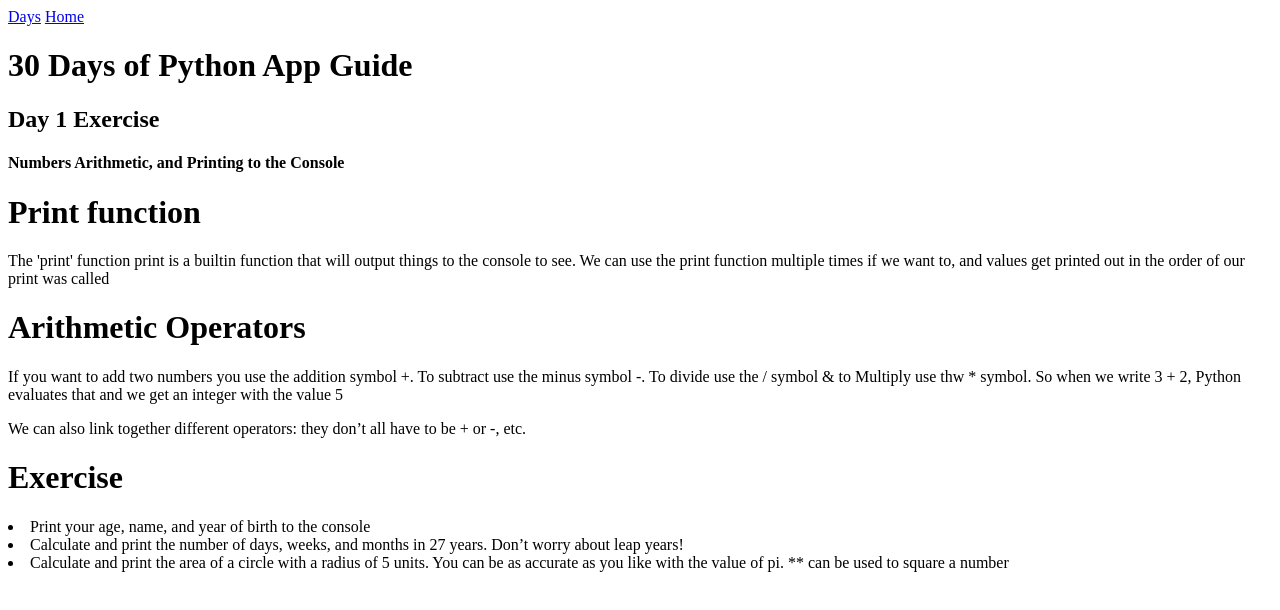
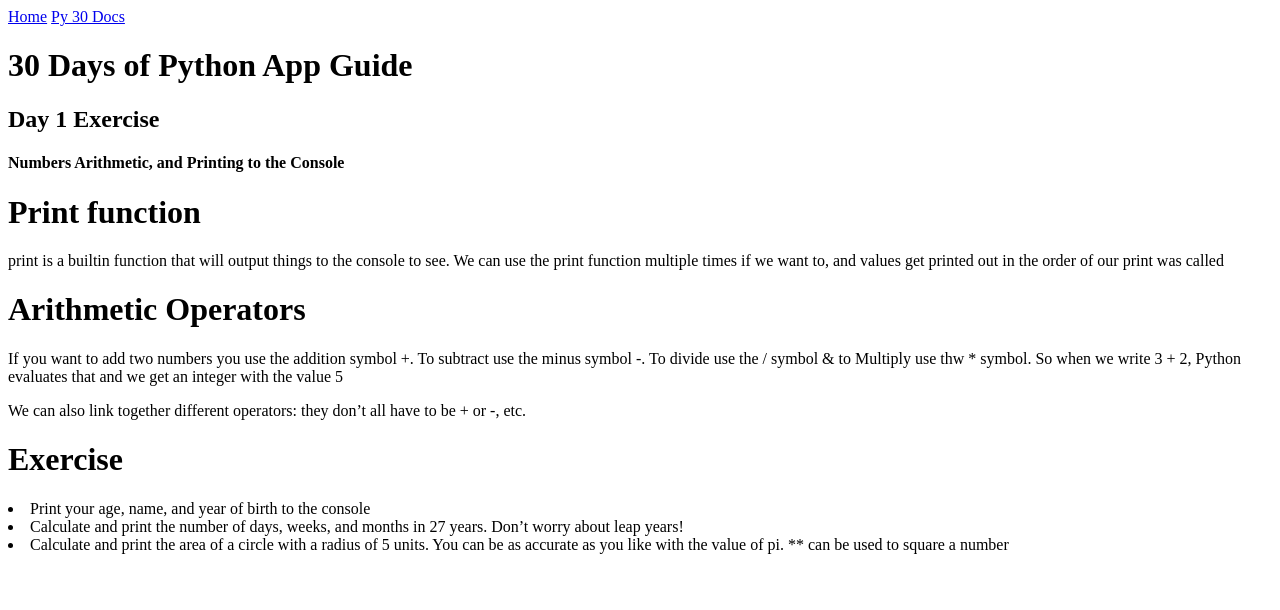
Before and after one commit to Hill7474/web-platform-1wy8wq, a plain HTML site: page page3.html in a window 1280 px wide. Drawn offline with Linux system fonts and the light colour scheme.

Commit message:
Update page3.html

```diff
--- a/page3.html
+++ b/page3.html
@@ -9,8 +9,8 @@
   </head>
   <body>
     <nav>
-      <a href="/page3.html" aria-current="page">Days</a>
       <a href="/">Home</a>
+      <a href="/page3.html" aria-current="page">Py 30 Docs</a>
     </nav>
 
   <main>
@@ -18,13 +18,9 @@
      <h2>Day 1 Exercise</h2>
     <h4>Numbers Arithmetic, and Printing to the Console</h4>
     <h1>Print function</h1>
-<p> The 'print' function
-
 print is a builtin function that will output things to the console to see. We can use the print function multiple times if we want to, and values get printed out in the order of our print was called</p>
     <h1> Arithmetic Operators </h1>
-
-
-    <p>If you want to add two numbers you use the addition symbol +. To subtract use the minus symbol -. To divide use the / symbol & to Multiply use thw * symbol. So when we write 3 + 2, Python evaluates that and we get an integer with the value 5</p>
+     <p>If you want to add two numbers you use the addition symbol +. To subtract use the minus symbol -. To divide use the / symbol & to Multiply use thw * symbol. So when we write 3 + 2, Python evaluates that and we get an integer with the value 5</p>
     <p>We can also link together different operators: they don’t all have to be + or -, etc.</p>
     <h1>Exercise</h1>
     <li>Print your age, name, and year of birth to the console</li>
```
